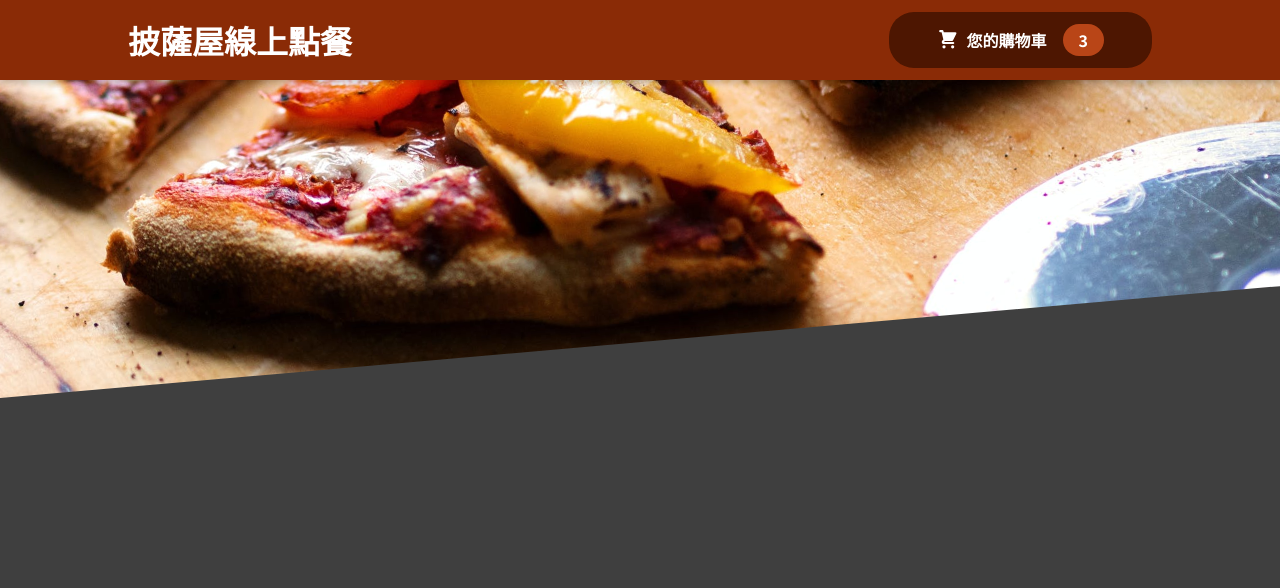
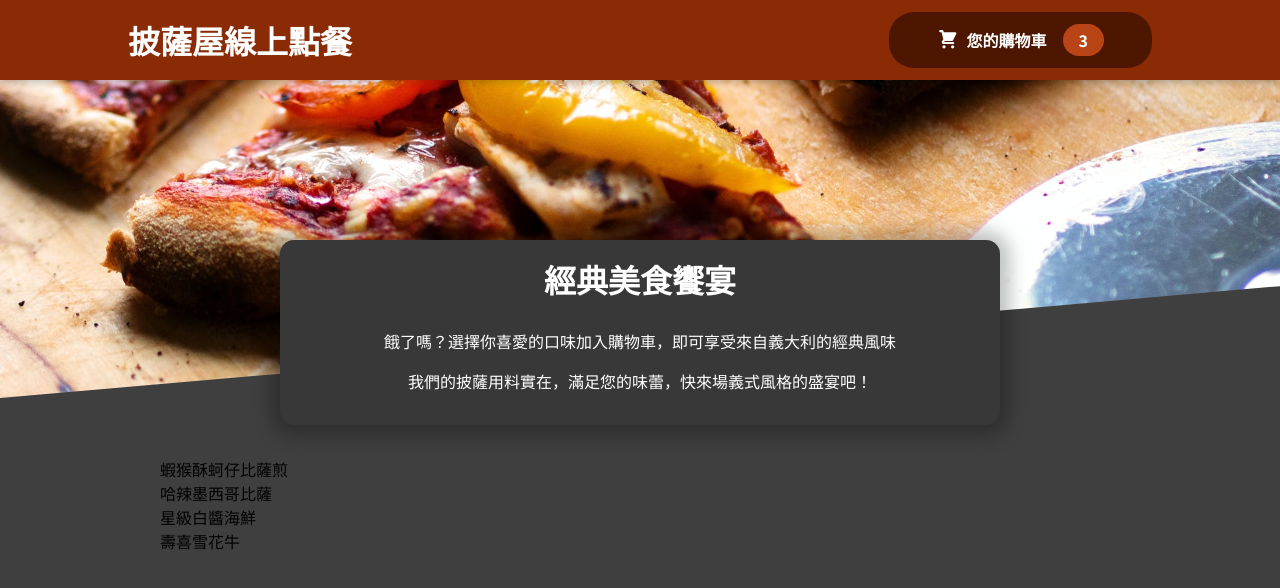
Before and after one commit to wintersprouter/order-app-react, a React (Create React App) app: page / in a window 1280 px wide. Shown: the top 588 px of the page. Built offline with nearby package versions, Linux system fonts and the light colour scheme.

Commit message:
feat: Adding a Meals Component

```diff
--- a/src/App.js
+++ b/src/App.js
@@ -1,10 +1,14 @@
 import React, { Fragment } from 'react'
 import Header from './components/Layout/Header'
+import Meals from './components/Meals/Meals'
 
 function App() {
   return (
     <Fragment>
       <Header />
+      <main>
+        <Meals />
+      </main>
     </Fragment>
   )
 }
--- /dev/null
+++ b/src/components/Meals/AvailableMeals.js
@@ -0,0 +1,44 @@
+import classes from './AvailableMeals.module.css'
+
+const DUMMY_MEALS = [
+  {
+    id: 'm1',
+    name: '蝦猴酥蚵仔比薩煎',
+    description:
+      '集結「蚵仔煎」美味精華：粒粒肥美多汁的嘉義東石鮮蚵、金燦誘人的雞蛋絲與脆甜爽口小白菜，再以台式必備辛香料蒜頭與辣椒提味。最後鋪滿炸得金黃酥脆的「蝦猴酥」在比薩上，散發濃濃鹹香，一口咬下「卡滋卡滋」迷人聲響，簡直太犯規！',
+    price: 389
+  },
+  {
+    id: 'm2',
+    name: '哈辣墨西哥比薩',
+    description:
+      '新鮮洋蔥配上超辣的墨西哥辣椒，及美式臘腸，義大利肉腸，香辣夠味，哈辣族最愛',
+    price: 390
+  },
+  {
+    id: 'm3',
+    name: '星級白醬海鮮',
+    description:
+      '匯集肥美鮮蝦與Ｑ彈魷魚與高品質蛤蜊，淋上濃郁香蔥白醬，星級海鮮饗宴即刻上桌！',
+    price: 520
+  },
+  {
+    id: 'm4',
+    name: '壽喜雪花牛',
+    description:
+      '嚴選口感柔軟、油花分布均勻飽滿的美國雪花牛，佐以純正日式風味壽喜醬汁，再配上蘑菇及新鮮洋蔥、紅椒，豐盛餡料重磅登場！',
+    price: 480
+  }
+]
+
+const AvailableMeals = () => {
+  const mealsList = DUMMY_MEALS.map(meal => <li>{meal.name}</li>)
+
+  return (
+    <section className={classes.meals}>
+      <ul>{mealsList}</ul>
+    </section>
+  )
+}
+
+export default AvailableMeals
--- /dev/null
+++ b/src/components/Meals/AvailableMeals.module.css
@@ -0,0 +1,24 @@
+.meals {
+  max-width: 60rem;
+  width: 90%;
+  margin: 2rem auto;
+  animation: meals-appear 1s ease-out forwards;
+}
+
+.meals ul {
+  list-style: none;
+  margin: 0;
+  padding: 0;
+}
+
+@keyframes meals-appear {
+  from {
+    opacity: 0;
+    transform: translateY(3rem);
+  }
+
+  to {
+    opacity: 1;
+    transform: translateY(0);
+  }
+}
--- /dev/null
+++ b/src/components/Meals/Meals.js
@@ -0,0 +1,15 @@
+import { Fragment } from 'react'
+
+import MealsSummary from './MealsSummary'
+import AvailableMeals from './AvailableMeals'
+
+const Meals = () => {
+  return (
+    <Fragment>
+      <MealsSummary />
+      <AvailableMeals />
+    </Fragment>
+  )
+}
+
+export default Meals
--- /dev/null
+++ b/src/components/Meals/MealsSummary.js
@@ -0,0 +1,12 @@
+import classes from './MealsSummary.module.css'
+const MealsSummary = () => {
+  return (
+    <section className={classes.summary}>
+      <h2>經典美食饗宴</h2>
+      <p>餓了嗎？選擇你喜愛的口味加入購物車，即可享受來自義大利的經典風味</p>
+      <p>我們的披薩用料實在，滿足您的味蕾，快來場義式風格的盛宴吧！</p>
+    </section>
+  )
+}
+
+export default MealsSummary
--- /dev/null
+++ b/src/components/Meals/MealsSummary.module.css
@@ -0,0 +1,18 @@
+.summary {
+  text-align: center;
+  max-width: 45rem;
+  width: 90%;
+  margin: auto;
+  margin-top: -10rem;
+  position: relative;
+  background-color: #383838;
+  color: white;
+  border-radius: 14px;
+  padding: 1rem;
+  box-shadow: 0 1px 18px 10px rgba(0, 0, 0, 0.25);
+}
+
+.summary h2 {
+  font-size: 2rem;
+  margin-top: 0;
+}
```
Also changed, not shown: 1 other file (tests, documents, lock files or other folders).
